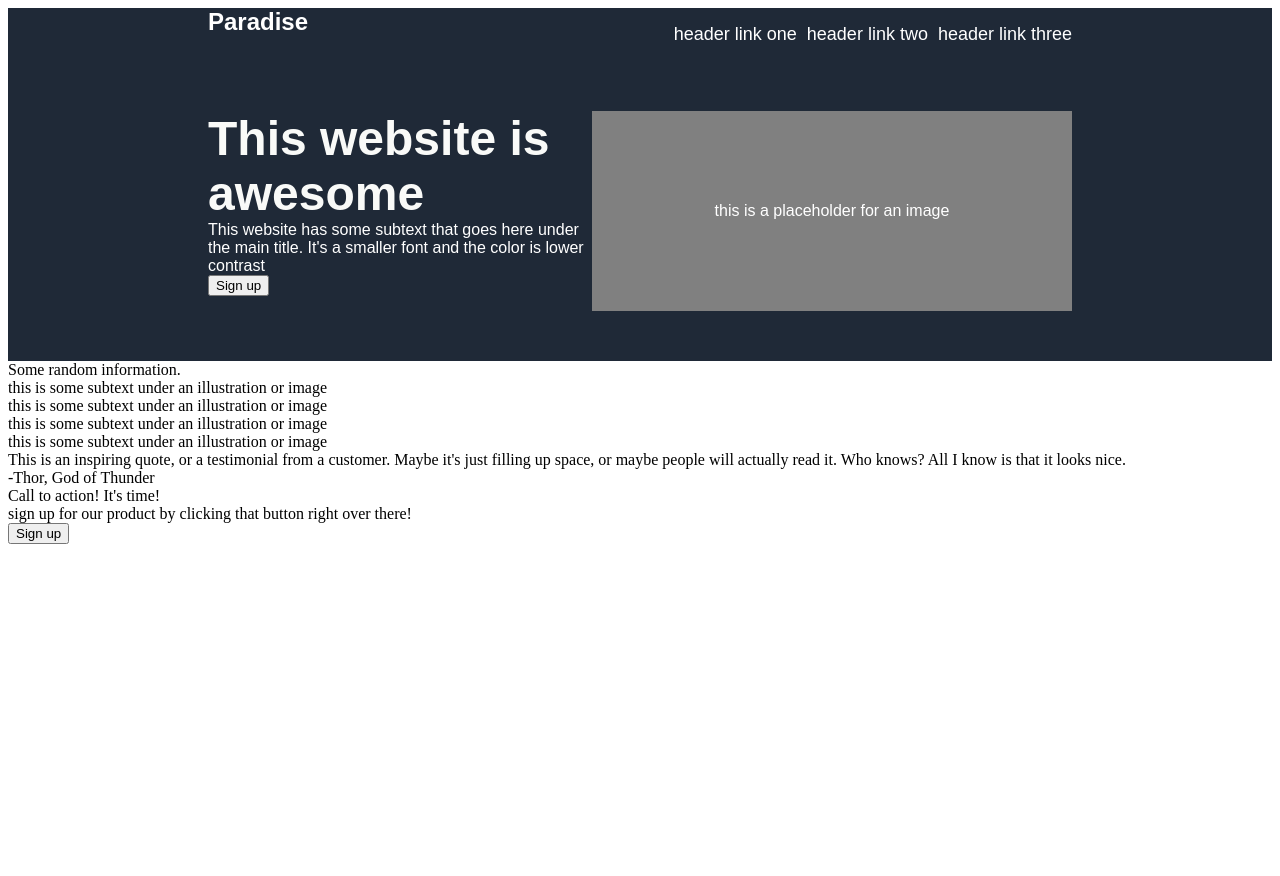
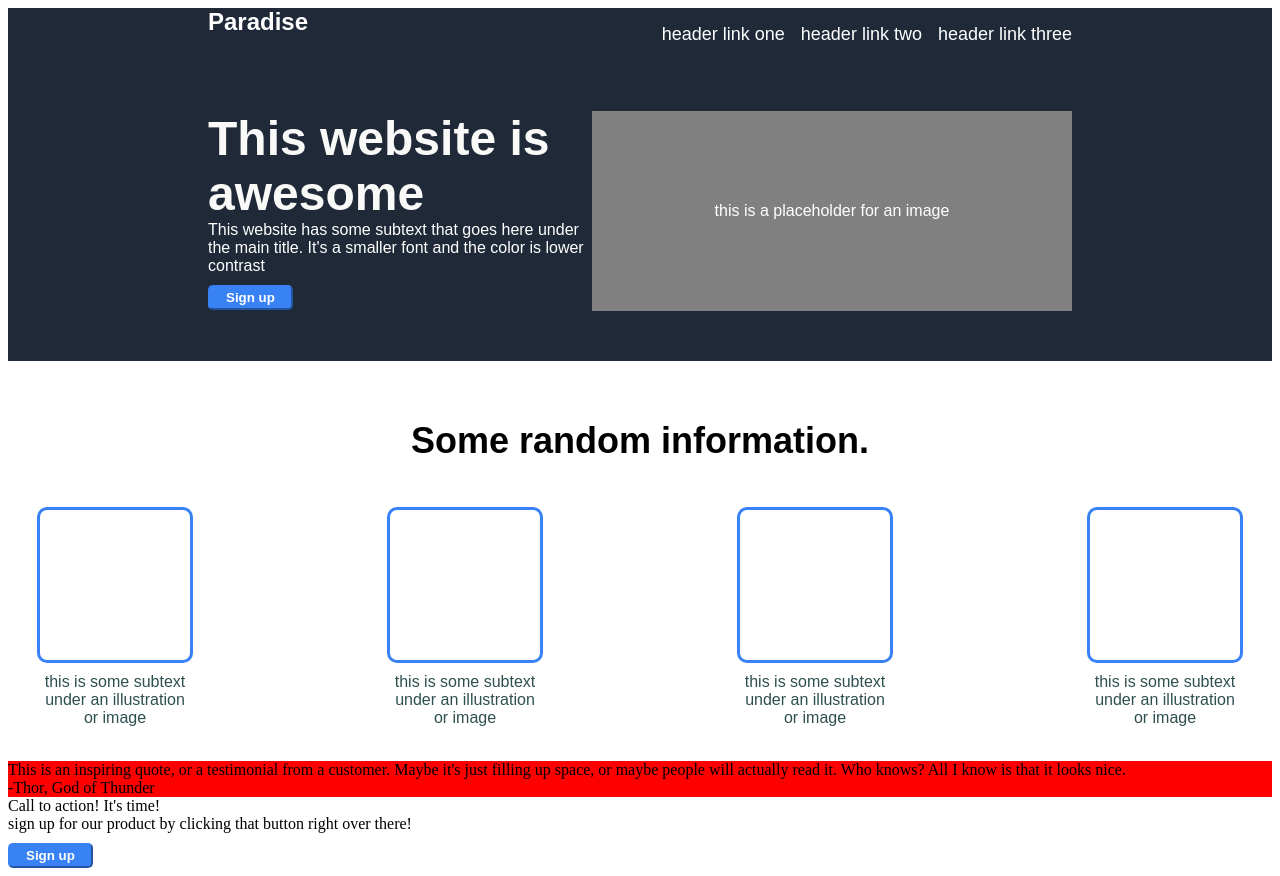
Before and after one commit to briancoco/paradise-website, a plain HTML site: page index.html in a window 1280 px wide. Before the commit the page ends 800 px from the top, so only its background shows below. Drawn offline with Linux system fonts and the light colour scheme.

Commit message:
added formatting to info section

```diff
--- a/index.html
+++ b/index.html
@@ -32,21 +32,21 @@
     <div class="sec-2">
         <div>Some random information.</div>
         <div class="boxes">
-            <div class="box1">
-                <div class="img1"></div>
-                <div class="text1">this is some subtext under an illustration or image</div>
+            <div class="box">
+                <div class="img"></div>
+                <div class="text">this is some subtext under an illustration or image</div>
             </div>
-            <div class="box2">
-                <div class="img2"></div>
-                <div class="text2">this is some subtext under an illustration or image</div>
+            <div class="box">
+                <div class="img"></div>
+                <div class="text">this is some subtext under an illustration or image</div>
             </div>
-            <div class="box3">
-                <div class="img3"></div>
-                <div class="text3">this is some subtext under an illustration or image</div>
+            <div class="box">
+                <div class="img"></div>
+                <div class="text">this is some subtext under an illustration or image</div>
             </div>
-            <div class="box4">
-                <div class="img4"></div>
-                <div class="text4">this is some subtext under an illustration or image</div>
+            <div class="box">
+                <div class="img"></div>
+                <div class="text">this is some subtext under an illustration or image</div>
             </div>
         </div>
     </div>
--- a/style.css
+++ b/style.css
@@ -1,7 +1,7 @@
 body {
     display: flex;
     flex-direction: column;
-    flex: 1 1 0;
+    flex: 1 1 auto;
 }
 
 .header {
@@ -21,7 +21,7 @@ body {
 ul {
     list-style: none;
     display: flex;
-    gap: 10px;
+    gap: 16px;
 }
 
 a {
@@ -65,3 +65,67 @@ a {
 .text-box {
     width: 400px;
 }
+
+button {
+    background-color: #3882f6;
+    font-family: sans-serif;
+    color: white;
+    padding: 3px 16px 3px 16px;
+    margin-top: 10px;
+    font-weight: bold;
+    border-radius: 5px;
+    border-color:#3882f6;
+}
+
+.sec-2 {
+    display: flex;
+    flex-direction: column;
+    align-items: center;
+    justify-content: center;
+    gap: 40px;
+    height: 400px;
+    padding: 0 200px 0 200px;
+    font-size: 36px;
+    font-weight: bolder;
+    font-family:sans-serif;
+}
+.boxes {
+    display: flex;
+    gap: 200px;
+    height: 200px;
+    justify-content: center;
+
+}
+
+.box {
+    display: flex;
+    flex-direction: column;
+    align-items: center;
+    justify-content: center;
+    text-align: center;
+    gap: 10px;
+    width: 150px;
+    height: 230px;
+
+
+
+
+}
+.box .img {
+    width: 150px;
+    height: 150px;
+    border: 3px #3882f6 solid;
+    border-radius: 10px;
+    border-color: #3882f6;
+}
+
+.box .text {
+    font-family: sans-serif;
+    font-size: 16px;
+    font-weight: normal;
+    color: darkslategray;
+}
+
+.sec-3 {
+    background-color: red;
+}
```
